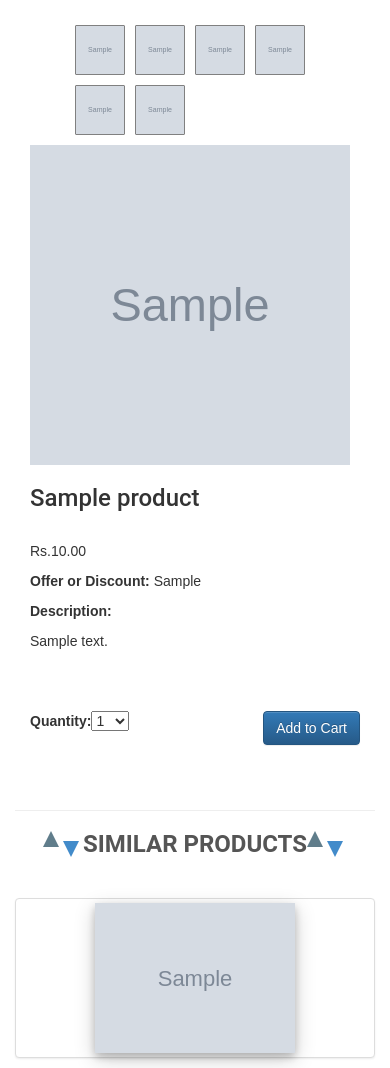
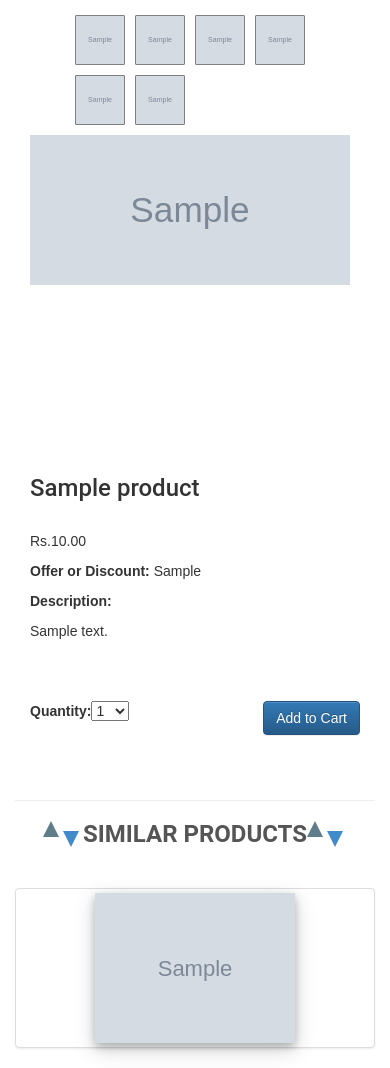
Before and after one commit to deadlyhallows/temple, a Django app: a page that uses shop/templates/shop/details.html in a window 390 px wide. Shown: the part 82-1150 px from the top of the page. Run offline with Django 3.2, Linux system fonts and the light colour scheme; tables that the repository leaves empty hold one stand-in row (values such as "Sample post"); grey boxes marked "Sample" are stand-in pictures; parts of the project's set-up code (start-up, migrations or seed data) failed here and were passed over; some libraries are stand-ins or nearby versions.

Commit message:
product description page made responsive

```diff
--- a/shop/static/css/reset.css
+++ b/shop/static/css/reset.css
@@ -91,6 +91,18 @@
 	height:50px;
 
 }
+@media only screen and (max-width: 768px) {
+     #myimage{
+        width: 320px;
+		 height:150px;
+    }
+}
+@media only screen and (width: 320px) {
+     #features h3 {
+        font-size: 18px;
+    }
+}
+
 .piclist li img:hover{
 	box-shadow: 1px 1px 1px 1px #ffad0d;
 }
--- a/shop/templates/shop/details.html
+++ b/shop/templates/shop/details.html
@@ -10,7 +10,7 @@
         <div class="row">
             <div class="col-md-12">
 
-                    <div class="col-md-5" id="picZoomer" >
+                    <div class="col-md-5 col-sm-12 col-xs-12" id="picZoomer" >
                         <img id="myimage"  {% if product.Photo %} src="{{ product.Photo.url }}" {% else %} alt="{{ product.Product_Name }}" {% endif %} class="img-responsive"
                              style="max-width: 100% !important; ">
 
@@ -24,7 +24,7 @@
 
                         </ul>
                     </div>
-                    <div class="col-md-7 ">
+                    <div class="col-md-7 col-xs-12 col-sm-12">
                         <h3>
                            {{ product.Product_Name }}
                         </h3>
```
